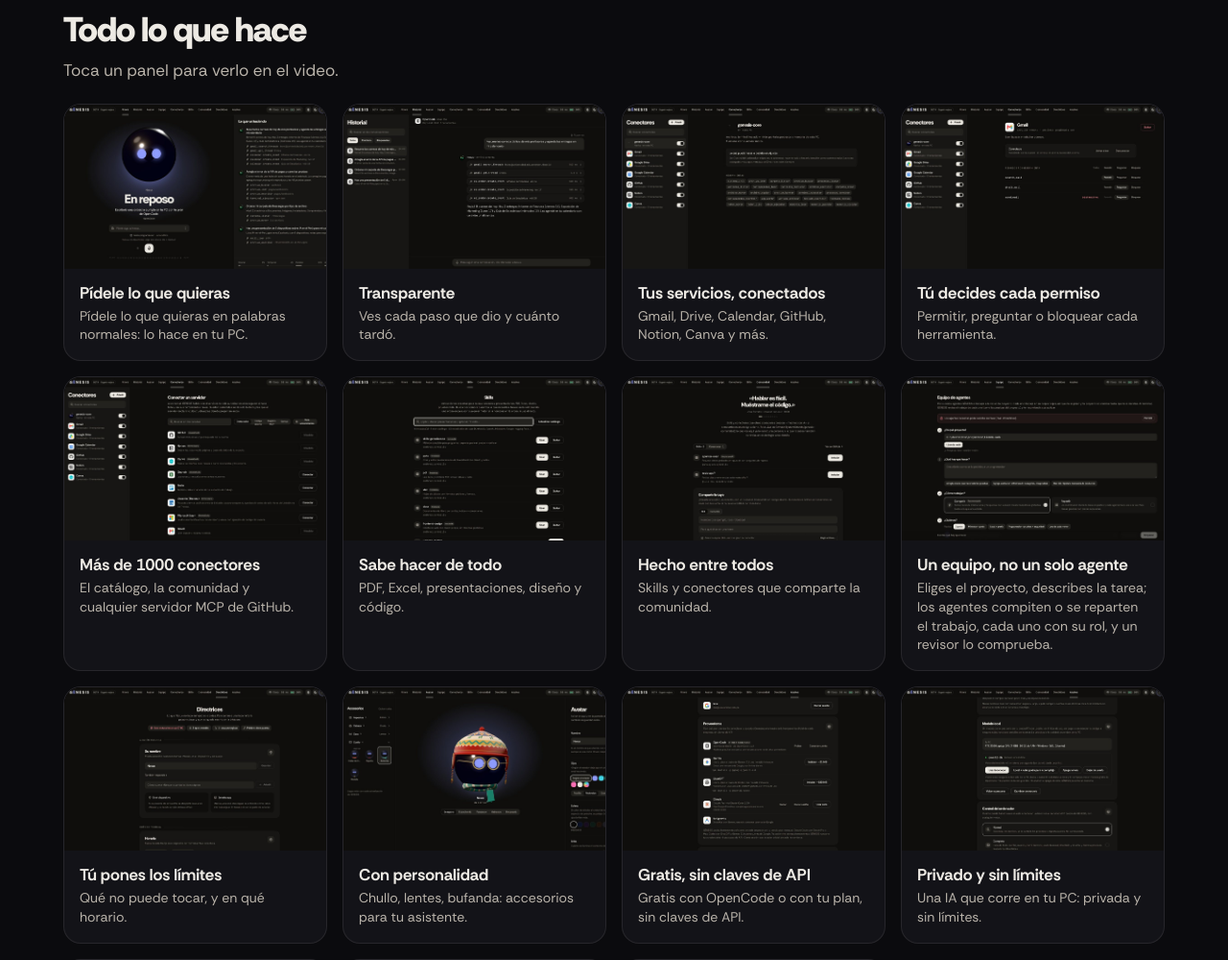
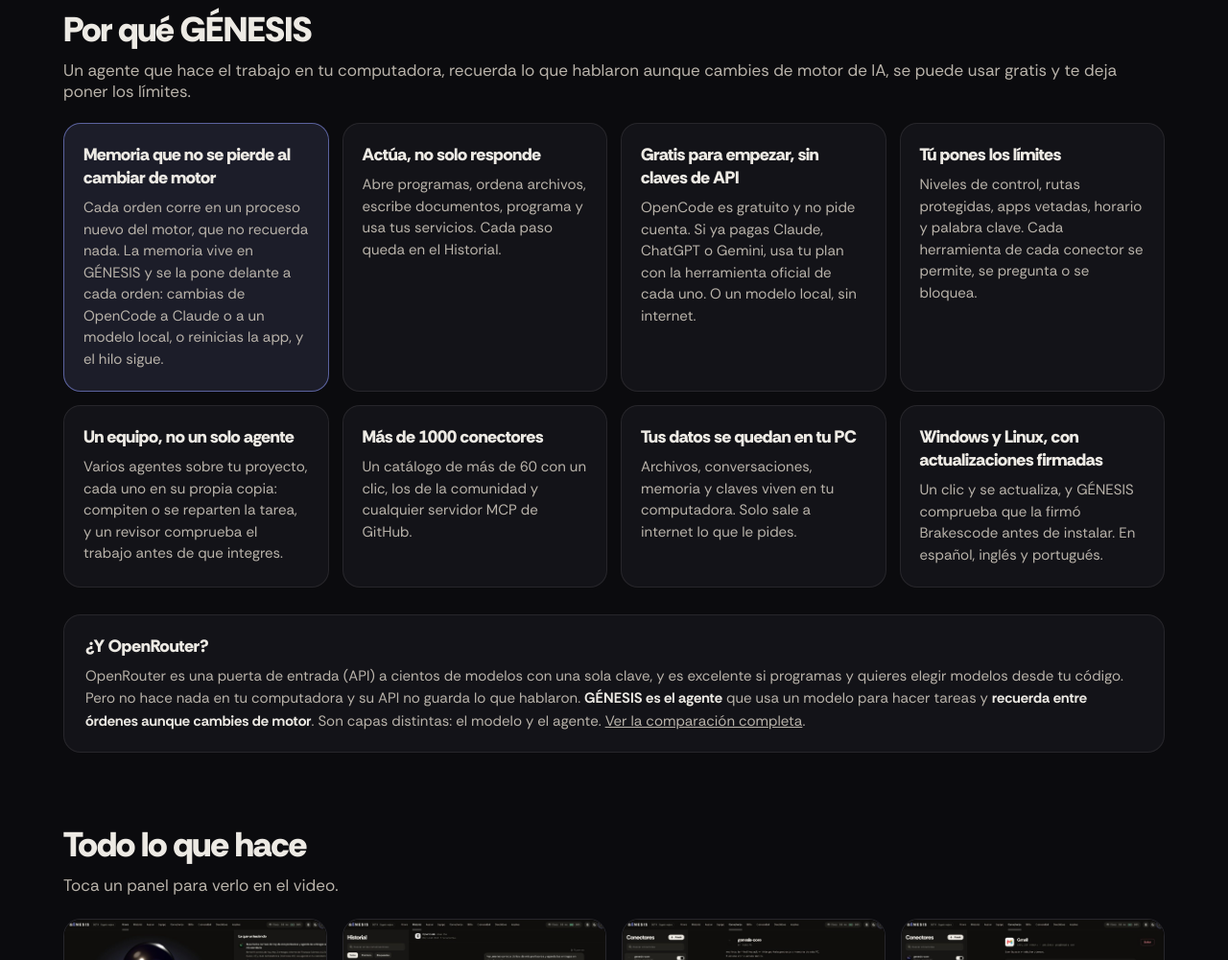
Before and after one commit to SystemOrlando/genesis-app, a plain HTML site: page docs/index.html in a window 1280 px wide. Shown: the part 1260-2260 px from the top of the page at 96% size. Drawn offline with Linux system fonts and the light colour scheme.

Commit message:
GÉNESIS 0.2.1

```diff
--- a/docs/index.html
+++ b/docs/index.html
@@ -46,6 +46,16 @@
   .capitulo[aria-current="true"] { background: var(--fila); color: var(--tinta); }
   .capitulo time { font-variant-numeric: tabular-nums; font-size: 12px; color: var(--tinta-3); min-width: 34px; }
   .capitulo[aria-current="true"] time { color: var(--acento); }
+  section.porque { padding: 64px 0 8px; }
+  .porque-lista { margin-top: 22px; display: grid; grid-template-columns: repeat(auto-fit, minmax(260px, 1fr)); gap: 14px; }
+  .porque-lista article { background: var(--panel); border: 1px solid var(--borde); border-radius: 18px; padding: 20px 20px 22px; }
+  .porque-lista article.estrella { border-color: color-mix(in oklab, var(--acento) 55%, transparent); background: color-mix(in oklab, var(--acento) 9%, var(--panel)); }
+  .porque-lista h3 { font-size: 18px; font-weight: 800; letter-spacing: -0.01em; }
+  .porque-lista p { margin-top: 8px; color: var(--tinta-2); font-size: 15px; line-height: 1.5; }
+  .vs { margin-top: 28px; background: var(--panel); border: 1px solid var(--borde); border-radius: 18px; padding: 20px 22px; }
+  .vs h3 { font-size: 18px; font-weight: 800; }
+  .vs p { margin-top: 8px; color: var(--tinta-2); font-size: 15px; line-height: 1.55; }
+  .vs p b { color: var(--tinta); }
   section.paneles { padding: 64px 0 24px; }
   .seccion-titulo { font-size: clamp(26px, 4vw, 36px); font-weight: 800; letter-spacing: -0.02em; }
   .seccion-texto { margin-top: 8px; color: var(--tinta-2); font-size: 17px; }
@@ -73,7 +83,7 @@
     <h1 class="titulo">G<span>É</span>NESIS</h1>
     <p class="lema">Tu agente, en tu PC. Pídele lo que quieras en palabras normales y lo hace en tu computadora.</p>
     <div class="acciones">
-      <a class="boton boton-primario" href="https://github.com/SystemOrlando/genesis-app/releases/latest">Descargar la beta para Windows</a>
+      <a class="boton boton-primario" href="https://github.com/SystemOrlando/genesis-app/releases/latest">Descargar la beta · Windows y Linux</a>
       <a class="boton boton-secundario" href="https://github.com/SystemOrlando/genesis-app">Ver en GitHub</a>
     </div>
   </section>
@@ -84,6 +94,26 @@
       <h2>CAPÍTULOS</h2>
     </nav>
   </div>
+
+  <section class="porque">
+    <h2 class="seccion-titulo">Por qué GÉNESIS</h2>
+    <p class="seccion-texto">Un agente que hace el trabajo en tu computadora, recuerda lo que hablaron aunque cambies de motor de IA, se puede usar gratis y te deja poner los límites.</p>
+    <div class="porque-lista">
+      <article class="estrella"><h3>Memoria que no se pierde al cambiar de motor</h3><p>Cada orden corre en un proceso nuevo del motor, que no recuerda nada. La memoria vive en GÉNESIS y se la pone delante a cada orden: cambias de OpenCode a Claude o a un modelo local, o reinicias la app, y el hilo sigue.</p></article>
+      <article><h3>Actúa, no solo responde</h3><p>Abre programas, ordena archivos, escribe documentos, programa y usa tus servicios. Cada paso queda en el Historial.</p></article>
+      <article><h3>Gratis para empezar, sin claves de API</h3><p>OpenCode es gratuito y no pide cuenta. Si ya pagas Claude, ChatGPT o Gemini, usa tu plan con la herramienta oficial de cada uno. O un modelo local, sin internet.</p></article>
+      <article><h3>Tú pones los límites</h3><p>Niveles de control, rutas protegidas, apps vetadas, horario y palabra clave. Cada herramienta de cada conector se permite, se pregunta o se bloquea.</p></article>
+      <article><h3>Un equipo, no un solo agente</h3><p>Varios agentes sobre tu proyecto, cada uno en su propia copia: compiten o se reparten la tarea, y un revisor comprueba el trabajo antes de que integres.</p></article>
+      <article><h3>Más de 1000 conectores</h3><p>Un catálogo de más de 60 con un clic, los de la comunidad y cualquier servidor MCP de GitHub.</p></article>
+      <article><h3>Tus datos se quedan en tu PC</h3><p>Archivos, conversaciones, memoria y claves viven en tu computadora. Solo sale a internet lo que le pides.</p></article>
+      <article><h3>Windows y Linux, con actualizaciones firmadas</h3><p>Un clic y se actualiza, y GÉNESIS comprueba que la firmó Brakescode antes de instalar. En español, inglés y portugués.</p></article>
+    </div>
+    <div class="vs">
+      <h3>¿Y OpenRouter?</h3>
+      <p>OpenRouter es una puerta de entrada (API) a cientos de modelos con una sola clave, y es excelente si programas y quieres elegir modelos desde tu código. Pero no hace nada en tu computadora y su API no guarda lo que hablaron. <b>GÉNESIS es el agente</b> que usa un modelo para hacer tareas y <b>recuerda entre órdenes aunque cambies de motor</b>. Son capas distintas: el modelo y el agente.
+      <a href="https://github.com/SystemOrlando/genesis-app#en-qué-se-parece-y-en-qué-se-diferencia">Ver la comparación completa</a>.</p>
+    </div>
+  </section>
 
   <section class="paneles">
     <h2 class="seccion-titulo">Todo lo que hace</h2>
```
Also changed, not shown: 3 other files.
